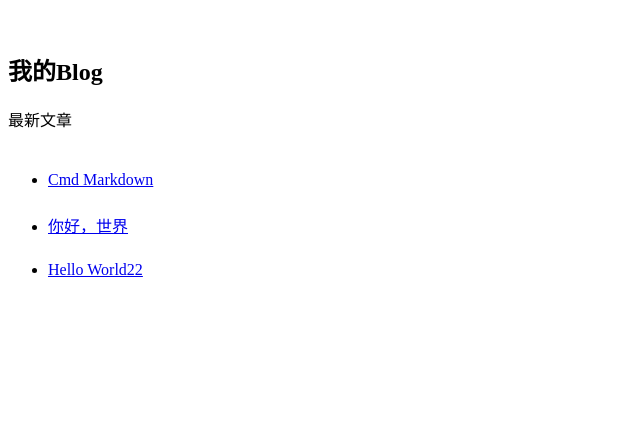
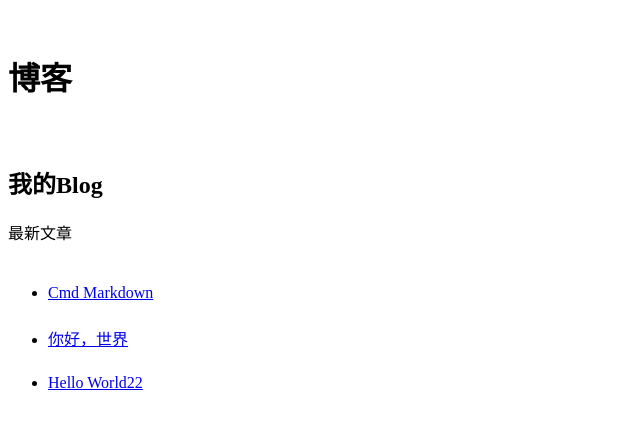
Before and after one commit to XboxYan/blog, a Jekyll site: the page built from index.html, in a window 1280 px wide. Shown: the top 429 px of the page, without its empty margins (0-640 px from the left). Built offline with Jekyll 4.4.1, drawn with Linux system fonts in a browser that asks for light colours.

Commit message:
Update default.html

```diff
--- a/_layouts/default.html
+++ b/_layouts/default.html
@@ -12,7 +12,7 @@
 　　</head>
 
 　　<body>
-
+<h1>博客</h1>
 　　　　{{ content }}
 
 　　</body>
```
